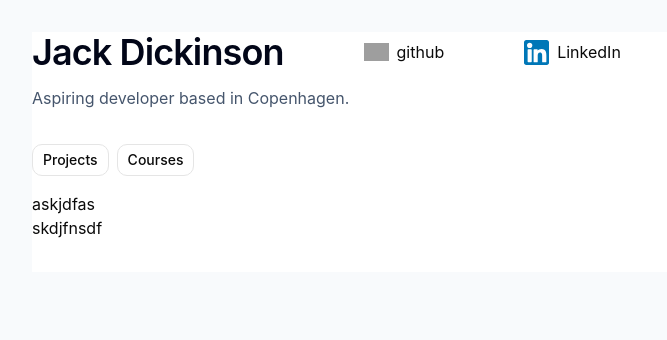
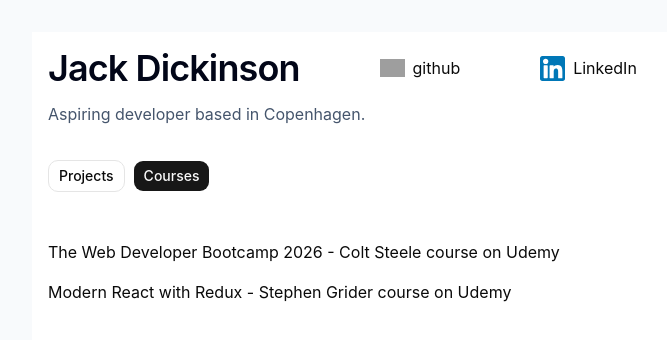
Before and after one commit to Jackarius090/portfolio, a Next.js app: page / in a window 1280 px wide. Both pictures are taken after a click on the button "Courses". Shown: the top 340 px of the page, without its empty margins (96-763 px from the left). Built offline with nearby package versions, Linux system fonts and the light colour scheme; grey boxes are pictures that could not be loaded.

Commit message:
style button and add courses

```diff
--- a/app/page.tsx
+++ b/app/page.tsx
@@ -3,7 +3,7 @@
 
 export default function Page() {
   return (
-    <div className="space-y-8 pb-4">
+    <div className="space-y-8 pb-4 p-4">
       <section className="max-w-2xl space-y-3">
         <div className="flex gap-20">
           <h1 className="text-4xl font-semibold tracking-tight text-slate-950">
--- a/components/CourseCards.tsx
+++ b/components/CourseCards.tsx
@@ -1,9 +1,9 @@
 export default function CourseCards() {
   return (
-    <div>
-      <ul>
-        <li>askjdfas</li>
-        <li>skdjfnsdf</li>
+    <div className="my-8">
+      <ul className="flex flex-col gap-4">
+        <li>The Web Developer Bootcamp 2026 - Colt Steele course on Udemy</li>
+        <li>Modern React with Redux - Stephen Grider course on Udemy</li>
       </ul>
     </div>
   );
--- a/components/ViewContentBox.tsx
+++ b/components/ViewContentBox.tsx
@@ -11,11 +11,17 @@
   return (
     <div>
       <div className="flex gap-2">
-        <Button variant={"outline"} onClick={() => setView("projects")}>
+        <Button
+          variant={view === "projects" ? "default" : "outline"}
+          onClick={() => setView("projects")}
+        >
           Projects
         </Button>
 
-        <Button variant={"outline"} onClick={() => setView("courses")}>
+        <Button
+          variant={view === "courses" ? "default" : "outline"}
+          onClick={() => setView("courses")}
+        >
           Courses
         </Button>
       </div>
```
